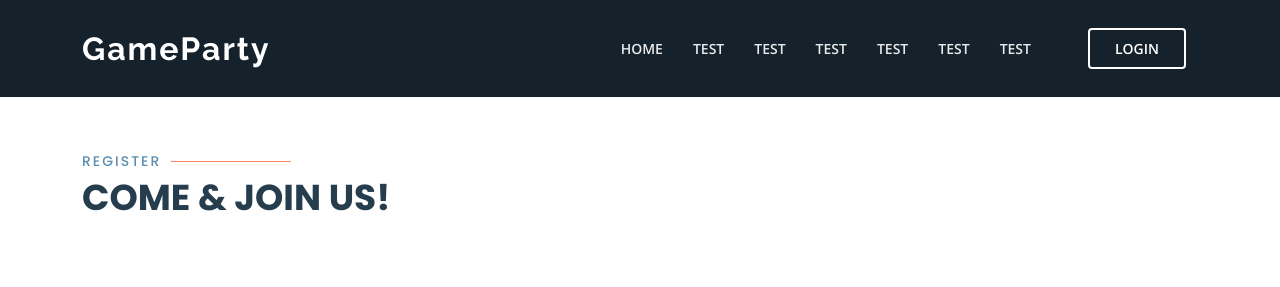
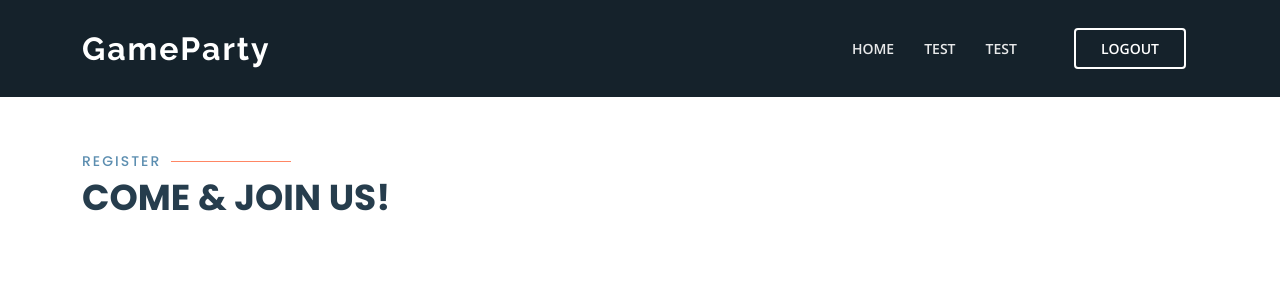
Before and after one commit to Kesheon/MinimumViableProduct, a Flask app: template templates/register.html in a window 1280 px wide. Shown: the top 287 px of the page. Run offline with Flask 3, Linux system fonts and the light colour scheme; the template is opened without the code that fills it: values that come from a table or form of the project are taken from there, others are empty; the visitor is signed in with stand-in values (Sample User, id 1); some libraries are stand-ins or nearby versions.

Commit message:
changed register photo & conditionals for navbar

```diff
--- a/templates/register.html
+++ b/templates/register.html
@@ -13,11 +13,11 @@
         <li><a class="nav-link" href="{{ url_for('index') }}">Home</a></li>
         <li><a class="nav-link" href="#">test</a></li>
         <li><a class="nav-link" href="#">test</a></li>
-        <li><a class="nav-link" href="#">test</a></li>
-        <li><a class="nav-link" href="#">test</a></li>
-        <li><a class="nav-link" href="#">test</a></li>
-        <li><a class="nav-link" href="#">test</a></li>
-        <li><a class="getstarted" href="#">Login</a></li>
+        {% if current_user.is_authenticated %}
+        <li><a class="getstarted" href="{{ url_for('logout') }}">Logout</a></li>
+        {% else %}
+        <li><a class="getstarted" href="{{ url_for('login') }}">Login</a></li>
+        {% endif %}
       </ul>
       <i class="bi bi-list mobile-nav-toggle"></i>
     </nav><!-- .navbar -->
@@ -28,7 +28,7 @@
 {% import "bootstrap/wtf.html" as wtf %}
 
 {% block bodysection %}
-<!-- ======= Register Section (Contact section on template) ======= -->
+<!-- ======= Register Section (Contact Section on template) ======= -->
 <section id="contact" class="contact">
 	<div class="container" data-aos="fade-up">
 		<div class=" section-title">
@@ -40,12 +40,12 @@
 				<div class="card card-registration my-4">
 					<div class="row g-0">
 						<div class="col-xl-6 d-none d-xl-block">
-							<!--A photo needs to be 1280x1920 or bigger to make it a good fit for the register page. Even so, some photos that meet the size requirements may still not be good fits- it just depends.-->
-							<img src="https://lh3.googleusercontent.com/1ZGM7rI2B38PeQ_Oib7CWuTfH20R2BriC9LxIv639XkfzpNtcjdzm3p37jLam6pL0MCLyx_5gIVptl9owlXoe21ol3dnAJVmUFYPaEHR2OS9tyQrZahrQfxgTe-b4qRkJB-zGCmm=w2400"alt="Sample photo" class="img-fluid" style="border-top-left-radius: .25rem; border-bottom-left-radius: .25rem;" />
+							<!--A photo needs to be 1280x1920 or bigger (preferably "Tall" photos) to make it a good fit for the register page. Even so, some photos that meet the size requirements may still not be good fits- it just depends.-->
+							<img src="https://lh3.googleusercontent.com/2UZ-vU7l22vDDYT-YkLrmk2ajqOEq1rCnrB2cpEGyqNwuV2WmEp39H2qjcmsUiQ-ynBkKHq5jMqmRPEpIcupWj6DwHzCmsB4t8_OcoXjNGZZIW1Fi2NK_JEYC13Q3zrdRg1D-cJS=w2400"alt="Sample photo" class="img-fluid" style="border-top-left-radius: .25rem; border-bottom-left-radius: .25rem;" />
 						</div>
 						<div class="col-xl-6">
 							<div class="card-body p-md-5 text-black">
-								<h3 class="mb-5 text-uppercase">Registration form</h3>
+								<h3 class="mb-5 text-uppercase">Registration Form</h3>
 								<div>
 									{{ wtf.quick_form(form) }}
 								</div>
@@ -57,5 +57,5 @@
 		</div>
 	</div>
 </section>
-<!-- End Contact Section -->
+<!-- End Register Section-->
 {% endblock %}
```
